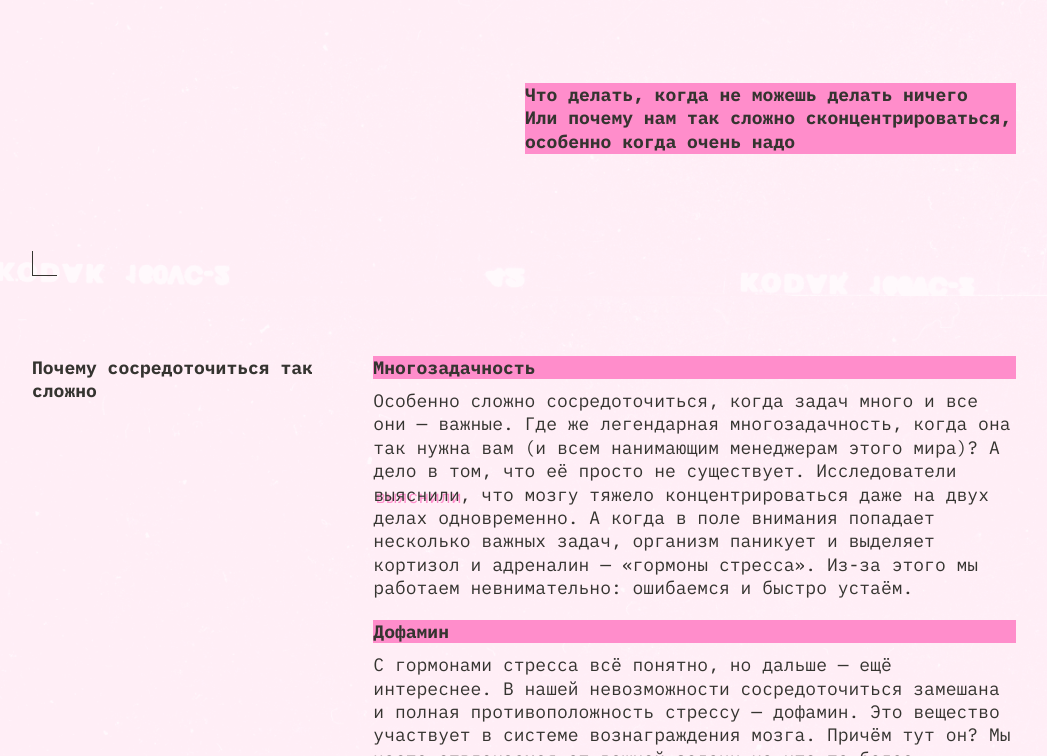
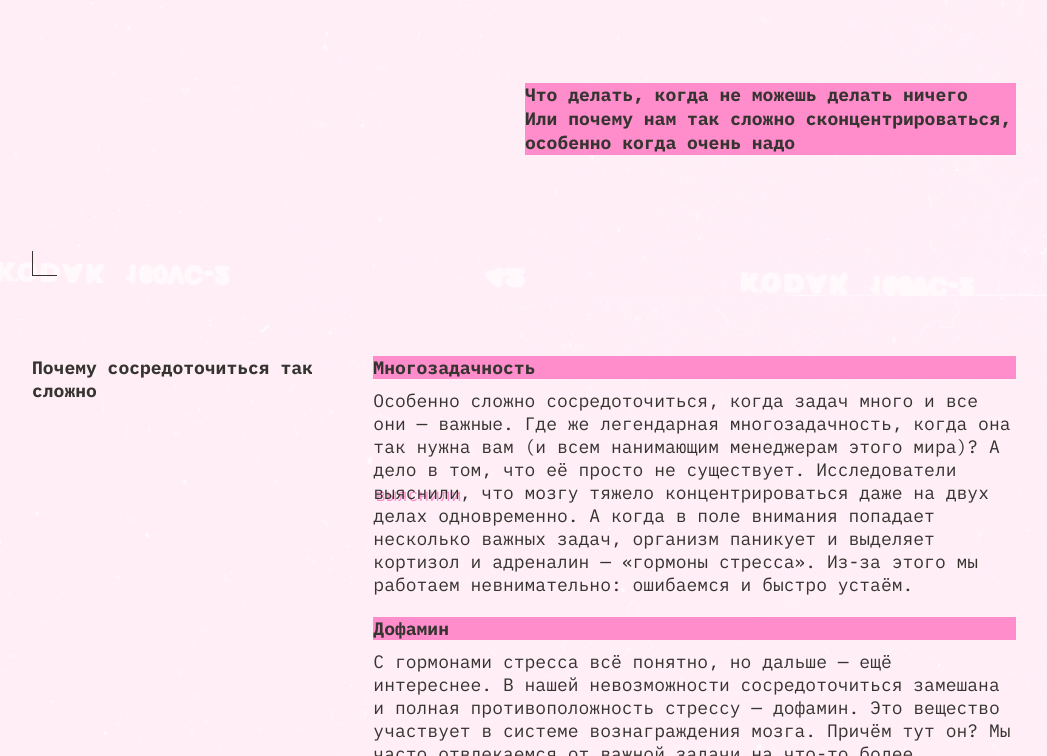
Before and after one commit to BraixenRUS/slozhno-sosredotochitsya-ad, a plain HTML site: page index.html in a window 1280 px wide. Shown: the part 504-1260 px from the top of the page, without its empty margins (116-1163 px from the left). Drawn offline with Linux system fonts and the light colour scheme.

Commit message:
Update style.css

```diff
--- a/styles/style.css
+++ b/styles/style.css
@@ -34,7 +34,7 @@
 .header__theme-menu-button {
   box-sizing: border-box;
   border: 1px solid transparent;
-  padding: 1px 12.4px 5px 12.4px;
+  padding: 1px 12px 5px 12px;
   font-size: 18px;
   line-height: 18px;
   text-transform: lowercase;
@@ -61,7 +61,7 @@
 }
 
 .title-decor {
-  margin: 20px 0 10.5px 0;
+  margin: 20px 0 10px 0;
   color: var(--bg-color);
   font-weight: 700;
   font-size: 18px;
@@ -70,7 +70,7 @@
 }
 
 .title-decor-header {
-  margin: 10px 0 10.5px 0;
+  margin: 10px 0 10px 0;
   color: var(--bg-color);
   font-weight: 700;
   font-size: 18px;
@@ -138,7 +138,7 @@
   }
 
   .header__subtitle {
-    line-height: 23.4px;
+    line-height: 23px;
     width: 384px;
   }
 }
@@ -153,7 +153,7 @@
   }
 
   .header__subtitle {
-    line-height: 23.7px;
+    line-height: 24px;
     width: 491px;
   }
 
@@ -197,7 +197,7 @@
 .section-title {
   color: var(--color-section-title);
   font-size: 18px;
-  line-height: 23.4px;
+  line-height: 23px;
 }
 
 .links {
@@ -209,7 +209,7 @@
   margin: 10px 0 20px 0;
   font-weight: 400;
   font-size: 18px;
-  line-height: 23.4px;
+  line-height: 23px;
 }
 
 .what__title {
```
